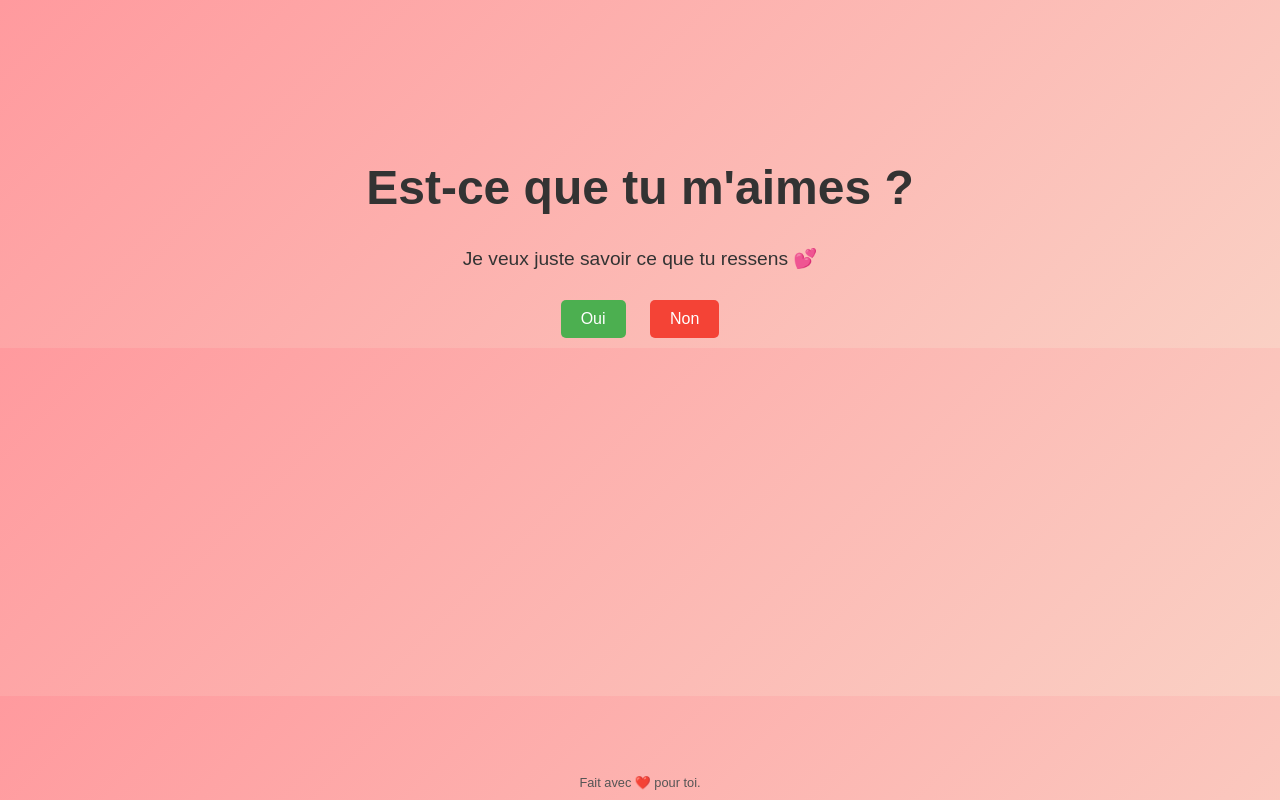
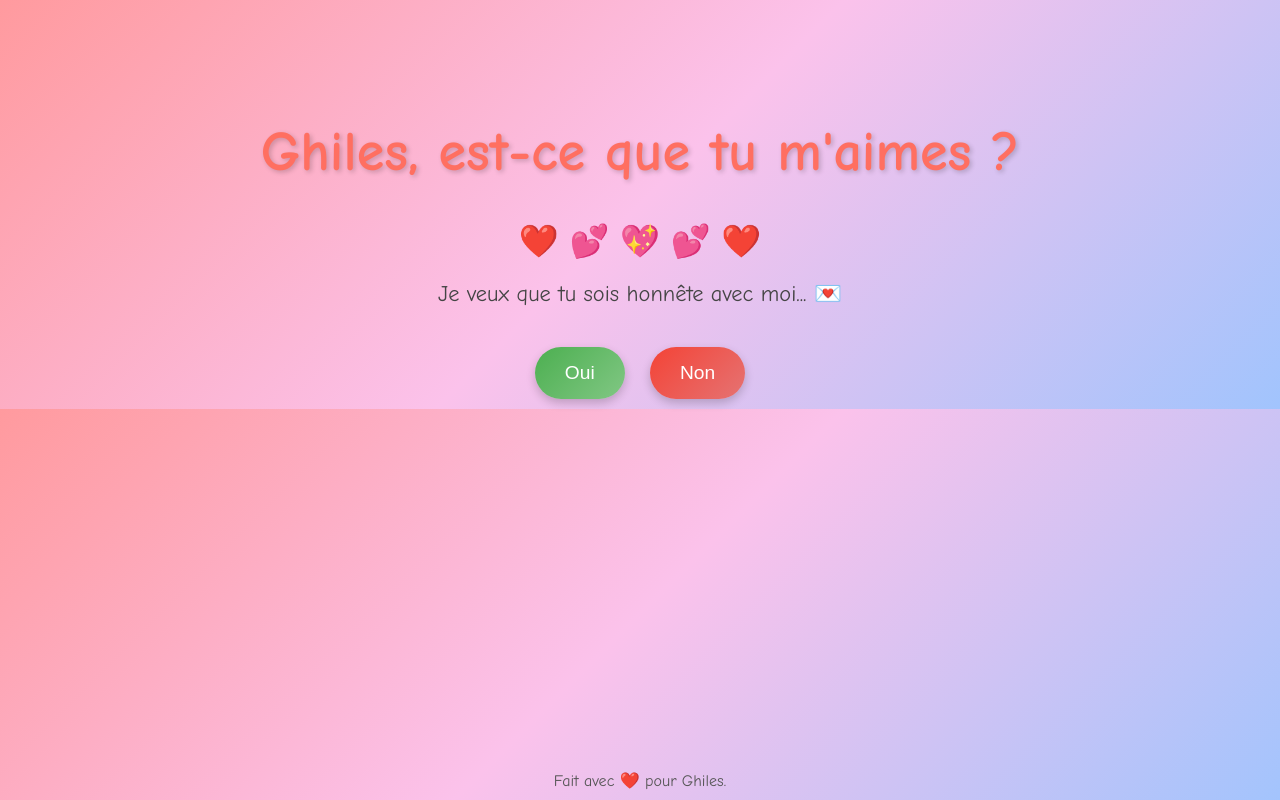
Before and after one commit to SaraLyna/Site-romantique, a plain HTML site: page index.html in a window 1280 px wide. Drawn offline with Linux system fonts and the light colour scheme.

Commit message:
Update index.html

```diff
--- a/index.html
+++ b/index.html
@@ -3,64 +3,79 @@
 <head>
     <meta charset="UTF-8">
     <meta name="viewport" content="width=device-width, initial-scale=1.0">
-    <title>Est-ce que tu m'aimes ?</title>
+    <title>Ghiles, est-ce que tu m'aimes ?</title>
     <style>
         body {
-            font-family: Arial, sans-serif;
+            font-family: 'Comic Sans MS', cursive, sans-serif;
             text-align: center;
-            background: linear-gradient(135deg, #ff9a9e, #fad0c4);
+            background: linear-gradient(135deg, #ff9a9e, #fbc2eb, #a1c4fd);
             color: #333;
             margin: 0;
             padding: 0;
         }
         h1 {
-            margin-top: 20vh;
-            font-size: 3em;
+            margin-top: 15vh;
+            font-size: 3.5em;
+            color: #ff6f61;
+            text-shadow: 2px 2px 5px rgba(0, 0, 0, 0.2);
         }
         p {
-            font-size: 1.2em;
+            font-size: 1.4em;
             margin: 20px 0;
+            color: #444;
+        }
+        .hearts {
+            font-size: 2em;
+            color: #ff6f61;
         }
         .buttons {
-            margin-top: 20px;
+            margin-top: 30px;
         }
         button {
-            font-size: 1em;
-            padding: 10px 20px;
+            font-size: 1.2em;
+            padding: 15px 30px;
             margin: 10px;
             border: none;
-            border-radius: 5px;
+            border-radius: 50px;
             cursor: pointer;
             color: white;
-            transition: transform 0.2s ease;
-        }
-        .yes {
-            background-color: #4caf50;
-        }
-        .no {
-            background-color: #f44336;
+            background: linear-gradient(135deg, #f857a6, #ff5858);
+            box-shadow: 0 4px 10px rgba(0, 0, 0, 0.2);
+            transition: transform 0.3s ease, box-shadow 0.3s ease;
         }
         button:hover {
             transform: scale(1.1);
+            box-shadow: 0 6px 15px rgba(0, 0, 0, 0.3);
+        }
+        button:active {
+            transform: scale(1);
+            box-shadow: 0 3px 7px rgba(0, 0, 0, 0.3);
         }
         footer {
             position: absolute;
             bottom: 10px;
             width: 100%;
-            font-size: 0.8em;
+            font-size: 1em;
             color: #555;
+        }
+        .yes {
+            background: linear-gradient(135deg, #4caf50, #81c784);
+        }
+        .no {
+            background: linear-gradient(135deg, #f44336, #e57373);
         }
     </style>
 </head>
 <body>
-    <h1>Est-ce que tu m'aimes ?</h1>
-    <p>Je veux juste savoir ce que tu ressens 💕</p>
+    <h1>Ghiles, est-ce que tu m'aimes ?</h1>
+    <div class="hearts">❤️ 💕 💖 💕 ❤️</div>
+    <p>Je veux que tu sois honnête avec moi... 💌</p>
     <div class="buttons">
-        <button class="yes" onclick="alert('Moi aussi ❤️')">Oui</button>
-        <button class="no" onclick="alert('Oh... 😢')">Non</button>
+        <button class="yes" onclick="alert('Moi aussi Ghiles, je t’aime tellement ! ❤️')">Oui</button>
+        <button class="no" onclick="alert('Oh... c’est triste 😢 Mais je t’aimerai toujours.')">Non</button>
     </div>
     <footer>
-        Fait avec ❤️ pour toi.
+        Fait avec ❤️ pour Ghiles.
     </footer>
 </body>
-      </html>
+</html>
```
